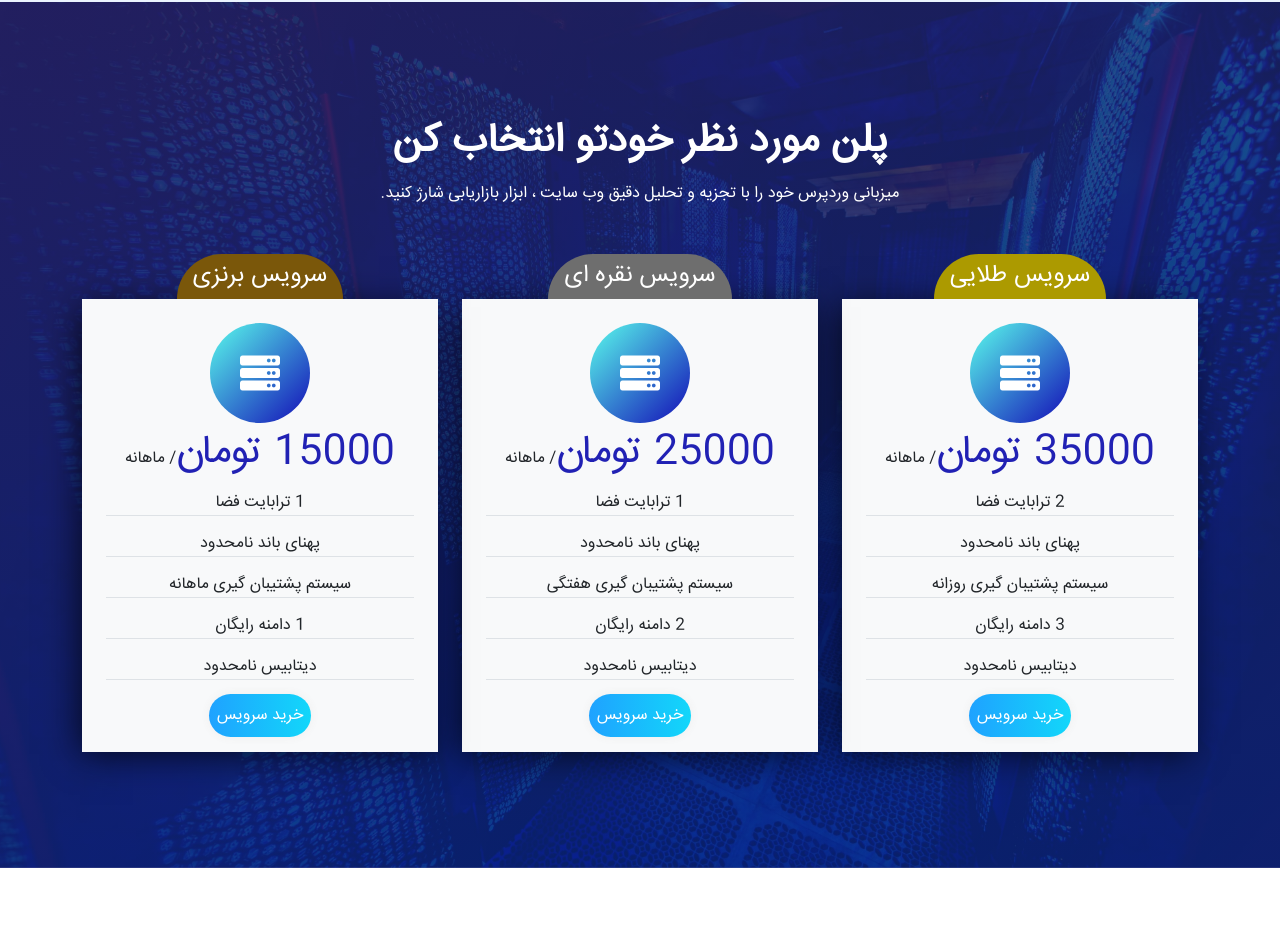
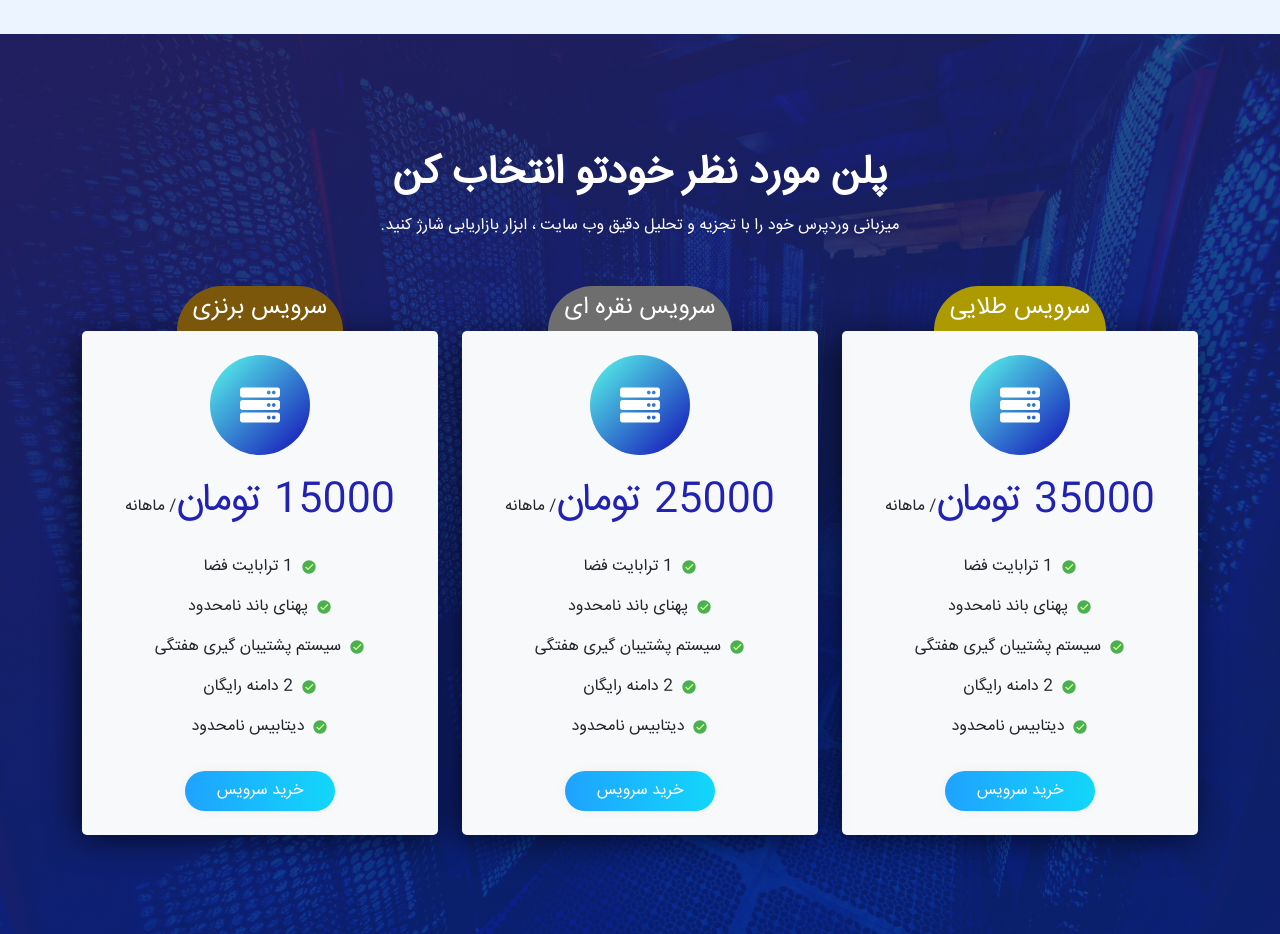
Before and after one commit to amirali-fadishei/eco-hosting, a plain HTML site: page index.html in a window 1280 px wide. Shown: the part 2200-3134 px from the top of the page. Drawn offline with nearby package versions, Linux system fonts and the light colour scheme; files whose address does not match are found by name.

Commit message:
the plans section on index.html rewrited and bugs fixed

```diff
--- a/index.html
+++ b/index.html
@@ -143,8 +143,10 @@
             <main>
                 <section class="search" id="domain">
                     <div class="container">
-                        <h2 class="fs-1 fw-bold text-center main-color my-2">جست و جو دامنه جدید</h2>
-                        <p class="text-secondary my-2 w-75 mx-auto text-center">میزبانی وردپرس خود را با تجزیه و تحلیل دقیق وب سایت ، ابزار بازاریابی شارژ کنید.</p>
+                        <div class="search-title text-center">
+                            <h1 class="fw-bold main-color my-3">جست و جو دامنه جدید</h1>
+                            <p class="text-secondary my-2 w-75 mx-auto">میزبانی وردپرس خود را با تجزیه و تحلیل دقیق وب سایت ، ابزار بازاریابی شارژ کنید.</p>
+                        </div>
                         <div class="input-container position-relative my-3 w-75 mx-auto">
                             <i class="fa fa-globe position-absolute top-0"></i>
                             <input class="form-control w-100 px-5 rounded-pill" type="text" placeholder="جستجو دامنه....">
@@ -168,7 +170,7 @@
                 </section>
                 <section class="services" id="services">
                     <div class="container">
-                        <h2 class="fw-bold fs-1 text-center main-color">سرویس های شگفت انگیز ما</h2>
+                        <h1 class="fw-bold text-center main-color my-3">سرویس های شگفت انگیز ما</h1>
                         <div class="all-services row row-cols-1 row-cols-sm-2 row-cols-md-3 mt-5">
                             <div class="service text-center my-3">
                                 <img src="img/icon/services1.svg" alt="service1">
@@ -205,72 +207,72 @@
                 </section>
                 <section class="plans" id="plans">
                         <div class="container">
-                            <div class="plan-main-title w-100 text-center">
-                                <h2 class="fw-bold fs-1 text-white my-3">پلن مورد نظر خودتو انتخاب کن</h2>
-                                <p class="text-white">میزبانی وردپرس خود را با تجزیه و تحلیل دقیق وب سایت ، ابزار بازاریابی شارژ کنید.</p>
+                            <div class="plan-main-title text-center">
+                                <h1 class="fw-bold text-white my-3">پلن مورد نظر خودتو انتخاب کن</h1>
+                                <p class="text-white my-2">میزبانی وردپرس خود را با تجزیه و تحلیل دقیق وب سایت ، ابزار بازاریابی شارژ کنید.</p>
                             </div>
                             <div class="cards row row-cols-1 row-cols-md-2 row-cols-lg-3 justify-content-center mt-5">
-                                <div class="plan text-center rounded-3 mb-3 col-10">
+                                <div class="plan text-center mb-3 mb-lg-0 col-10">
                                     <div class="plan-head">
                                         <div class="plan-type plan-1 d-inline-block px-3 py-2">
                                             <h4 class="m-0 text-white">سرویس طلایی</h4>
                                         </div>
                                     </div>
-                                    <div class="plan-main bg-light p-4">
+                                    <div class="plan-main bg-light p-4 rounded-3">
                                         <div class="plan-icon main-bg-color rounded-circle d-flex justify-content-center align-items-center m-auto">
                                             <i class="fas fa-server text-white fs-1"></i>
                                         </div>
-                                        <div class="price"><span class="main-color fs-1">35000 تومان</span>/ ماهانه</div>
-                                        <ul class="plan-ul d-flex justify-content-center flex-column p-0">
-                                            <li class="d-inline-block my-2 border-bottom">2 ترابایت فضا</li>
-                                            <li class="d-inline-block my-2 border-bottom">پهنای باند نامحدود</li>
-                                            <li class="d-inline-block my-2 border-bottom">سیستم پشتیبان گیری روزانه</li>
-                                            <li class="d-inline-block my-2 border-bottom">3 دامنه رایگان</li>
-                                            <li class="d-inline-block my-2 border-bottom">دیتابیس نامحدود</li>
+                                        <div class="price my-3"><span class="main-color fs-1">35000 تومان</span>/ ماهانه</div>
+                                        <ul class="plan-ul d-grid justify-content-center p-0 mb-4">
+                                            <li class="d-flex justify-content-center align-items-center my-2"><img src="img/check.svg" alt="" class="ms-2">1 ترابایت فضا</li>
+                                            <li class="d-flex justify-content-center align-items-center my-2"><img src="img/check.svg" alt="" class="ms-2">پهنای باند نامحدود</li>
+                                            <li class="d-flex justify-content-center align-items-center my-2"><img src="img/check.svg" alt="" class="ms-2">سیستم پشتیبان گیری هفتگی</li>
+                                            <li class="d-flex justify-content-center align-items-center my-2"><img src="img/check.svg" alt="" class="ms-2">2 دامنه رایگان</li>
+                                            <li class="d-flex justify-content-center align-items-center my-2"><img src="img/check.svg" alt="" class="ms-2">دیتابیس نامحدود</li>
                                         </ul>
-                                        <a href="#" class="btn-grad text-white text-decoration-none p-2 rounded-pill mx-1">خرید سرویس</a>
+                                        <button  class="btn-grad text-white text-decoration-none p-2 rounded-pill border-0">خرید سرویس</button>
                                     </div>
                                 </div>
-                                <div class="plan text-center rounded-3 mb-3 col-10">
+                                <div class="plan text-center mb-3 mb-lg-0 col-10">
                                     <div class="plan-head">
                                         <div class="plan-type plan-2 d-inline-block px-3 py-2">
                                             <h4 class="m-0 text-white">سرویس نقره ای</h4>
                                         </div>
                                     </div>
-                                    <div class="plan-main bg-light p-4">
+                                    <div class="plan-main bg-light p-4 rounded-3">
                                         <div class="plan-icon main-bg-color rounded-circle d-flex justify-content-center align-items-center m-auto">
                                             <i class="fas fa-server text-white fs-1"></i>
                                         </div>
-                                        <div class="price"><span class="main-color fs-1">25000 تومان</span>/ ماهانه</div>
-                                        <ul class="plan-ul d-flex justify-content-center flex-column p-0">
-                                            <li class="d-inline-block my-2 border-bottom">1 ترابایت فضا</li>
-                                            <li class="d-inline-block my-2 border-bottom">پهنای باند نامحدود</li>
-                                            <li class="d-inline-block my-2 border-bottom">سیستم پشتیبان گیری هفتگی</li>
-                                            <li class="d-inline-block my-2 border-bottom">2 دامنه رایگان</li>
-                                            <li class="d-inline-block my-2 border-bottom">دیتابیس نامحدود</li>
+                                        <div class="price my-3"><span class="main-color fs-1">25000 تومان</span>/ ماهانه</div>
+                                        <ul class="plan-ul d-grid justify-content-center p-0 mb-4">
+                                            <li class="d-flex justify-content-center align-items-center my-2"><img src="img/check.svg" alt="" class="ms-2">1 ترابایت فضا</li>
+                                            <li class="d-flex justify-content-center align-items-center my-2"><img src="img/check.svg" alt="" class="ms-2">پهنای باند نامحدود</li>
+                                            <li class="d-flex justify-content-center align-items-center my-2"><img src="img/check.svg" alt="" class="ms-2">سیستم پشتیبان گیری هفتگی</li>
+                                            <li class="d-flex justify-content-center align-items-center my-2"><img src="img/check.svg" alt="" class="ms-2">2 دامنه رایگان</li>
+                                            <li class="d-flex justify-content-center align-items-center my-2"><img src="img/check.svg" alt="" class="ms-2">دیتابیس نامحدود</li>
                                         </ul>
-                                        <a href="#" class="btn-grad text-white text-decoration-none p-2 rounded-pill mx-1">خرید سرویس</a>
+                                        <button  class="btn-grad text-white text-decoration-none p-2 rounded-pill border-0">خرید سرویس</button>
                                     </div>
                                 </div>
-                                <div class="plan text-center rounded-3 mb-3 col-10">
+                                <div class="plan text-center mb-3 mb-lg-0 col-10">
                                     <div class="plan-head">
                                         <div class="plan-type plan-3 d-inline-block px-3 py-2">
                                             <h4 class="m-0 text-white">سرویس برنزی</h4>
                                         </div>
                                     </div>
-                                    <div class="plan-main bg-light p-4">
+                                    <div class="plan-main bg-light p-4 rounded-3">
                                         <div class="plan-icon main-bg-color rounded-circle d-flex justify-content-center align-items-center m-auto">
                                             <i class="fas fa-server text-white fs-1"></i>
                                         </div>
-                                        <div class="price"><span class="main-color fs-1">15000 تومان</span>/ ماهانه</div>
-                                        <ul class="plan-ul d-flex justify-content-center flex-column p-0">
-                                            <li class="d-inline-block my-2 border-bottom">1 ترابایت فضا</li>
-                                            <li class="d-inline-block my-2 border-bottom">پهنای باند نامحدود</li>
-                                            <li class="d-inline-block my-2 border-bottom">سیستم پشتیبان گیری ماهانه</li>
-                                            <li class="d-inline-block my-2 border-bottom">1 دامنه رایگان</li>
-                                            <li class="d-inline-block my-2 border-bottom">دیتابیس نامحدود</li>
+                                        <div class="price my-3"><span class="main-color fs-1">15000 تومان</span>/ ماهانه</div>
+                                        <ul class="plan-ul d-grid justify-content-center p-0 mb-4">
+                                            <li class="d-flex justify-content-center align-items-center my-2"><img src="img/check.svg" alt="" class="ms-2">1 ترابایت فضا</li>
+                                            <li class="d-flex justify-content-center align-items-center my-2"><img src="img/check.svg" alt="" class="ms-2">پهنای باند نامحدود</li>
+                                            <li class="d-flex justify-content-center align-items-center my-2"><img src="img/check.svg" alt="" class="ms-2">سیستم پشتیبان گیری هفتگی</li>
+                                            <li class="d-flex justify-content-center align-items-center my-2"><img src="img/check.svg" alt="" class="ms-2">2 دامنه رایگان</li>
+                                            <li class="d-flex justify-content-center align-items-center my-2"><img src="img/check.svg" alt="" class="ms-2">دیتابیس نامحدود</li>
                                         </ul>
-                                        <a href="#" class="btn-grad text-white text-decoration-none p-2 rounded-pill mx-1">خرید سرویس</a>
+                                        <button  class="btn-grad text-white text-decoration-none p-2 rounded-pill border-0">خرید سرویس</button>
                                     </div>
                                 </div>
                             </div>
```
